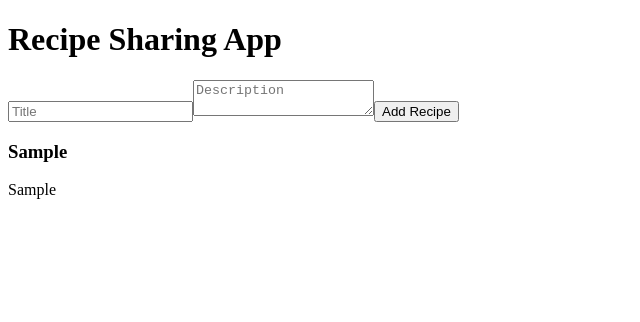
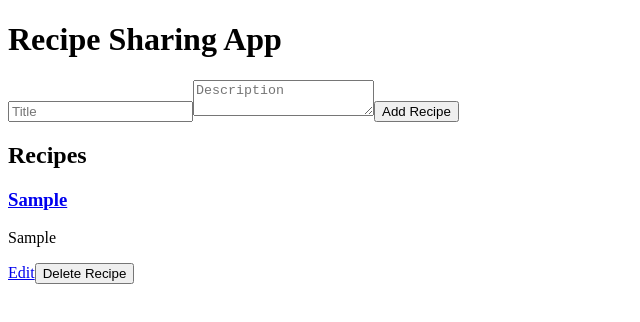
Before and after one commit to Jayson-Sey/alx-fe-reactjs, a React (Vite) app in the folder recipe-sharing-app/: page / in a window 1280 px wide. Both pictures are taken after typing "Sample", "Sample" into the empty fields and a click on the button "Add Recipe". Shown: the top 322 px of the page, without its empty margins (0-640 px from the left). Built offline with nearby package versions, Linux system fonts and the light colour scheme.

Commit message:
Enhancing the Recipe Sharing Application with Detailed Recipe Management

```diff
--- a/recipe-sharing-app/package.json
+++ b/recipe-sharing-app/package.json
@@ -12,6 +12,7 @@
   "dependencies": {
     "react": "^19.2.0",
     "react-dom": "^19.2.0",
+    "react-router-dom": "^7.9.6",
     "zustand": "^5.0.8"
   },
   "devDependencies": {
--- /dev/null
+++ b/recipe-sharing-app/src/components/DeleteRecipeButton.jsx
@@ -0,0 +1,18 @@
+import { useRecipeStore } from '../components/recipeStore'
+
+const DeleteRecipeButton = ({ recipeId, onDelete }) => {
+  const deleteRecipe = useRecipeStore(state => state.deleteRecipe)
+
+  const handleDelete = () => {
+    deleteRecipe(recipeId)
+    if (onDelete) onDelete()
+  }
+
+  return (
+    <button onClick={handleDelete}>
+      Delete Recipe
+    </button>
+  )
+}
+
+export default DeleteRecipeButton
--- a/recipe-sharing-app/src/components/RecipeList.jsx
+++ b/recipe-sharing-app/src/components/RecipeList.jsx
@@ -1,18 +1,25 @@
-import { useRecipeStore } from '../components/recipeStore';
+import { Link } from 'react-router-dom'
+import { useRecipeStore } from '../components/recipeStore'
+import DeleteRecipeButton from './DeleteRecipeButton'
 
 const RecipeList = () => {
-  const recipes = useRecipeStore(state => state.recipes);
+  const recipes = useRecipeStore(state => state.recipes)
 
   return (
     <div>
+      <h2>Recipes</h2>
       {recipes.map(recipe => (
         <div key={recipe.id}>
-          <h3>{recipe.title}</h3>
+          <Link to={`/recipe/${recipe.id}`}>
+            <h3>{recipe.title}</h3>
+          </Link>
           <p>{recipe.description}</p>
+          <Link to={`/recipe/${recipe.id}/edit`}>Edit</Link>
+          <DeleteRecipeButton recipeId={recipe.id} />
         </div>
       ))}
     </div>
-  );
-};
+  )
+}
 
-export default RecipeList;
+export default RecipeList
--- a/recipe-sharing-app/src/main.jsx
+++ b/recipe-sharing-app/src/main.jsx
@@ -1,9 +1,12 @@
-import { StrictMode } from 'react'
-import { createRoot } from 'react-dom/client'
+import React from 'react'
+import ReactDOM from 'react-dom/client'
+import { BrowserRouter } from 'react-router-dom'
 import App from './App.jsx'
 
-createRoot(document.getElementById('root')).render(
-  <StrictMode>
-    <App />
-  </StrictMode>,
+ReactDOM.createRoot(document.getElementById('root')).render(
+  <React.StrictMode>
+    <BrowserRouter>
+      <App />
+    </BrowserRouter>
+  </React.StrictMode>,
 )
```
Also changed, not shown: recipe-sharing-app/src/components/RecipeDetails.jsx (added, +27 -0 lines), recipe-sharing-app/src/components/EditRecipeForm.jsx (added), 1 other file (tests, documents, lock files or other folders).
